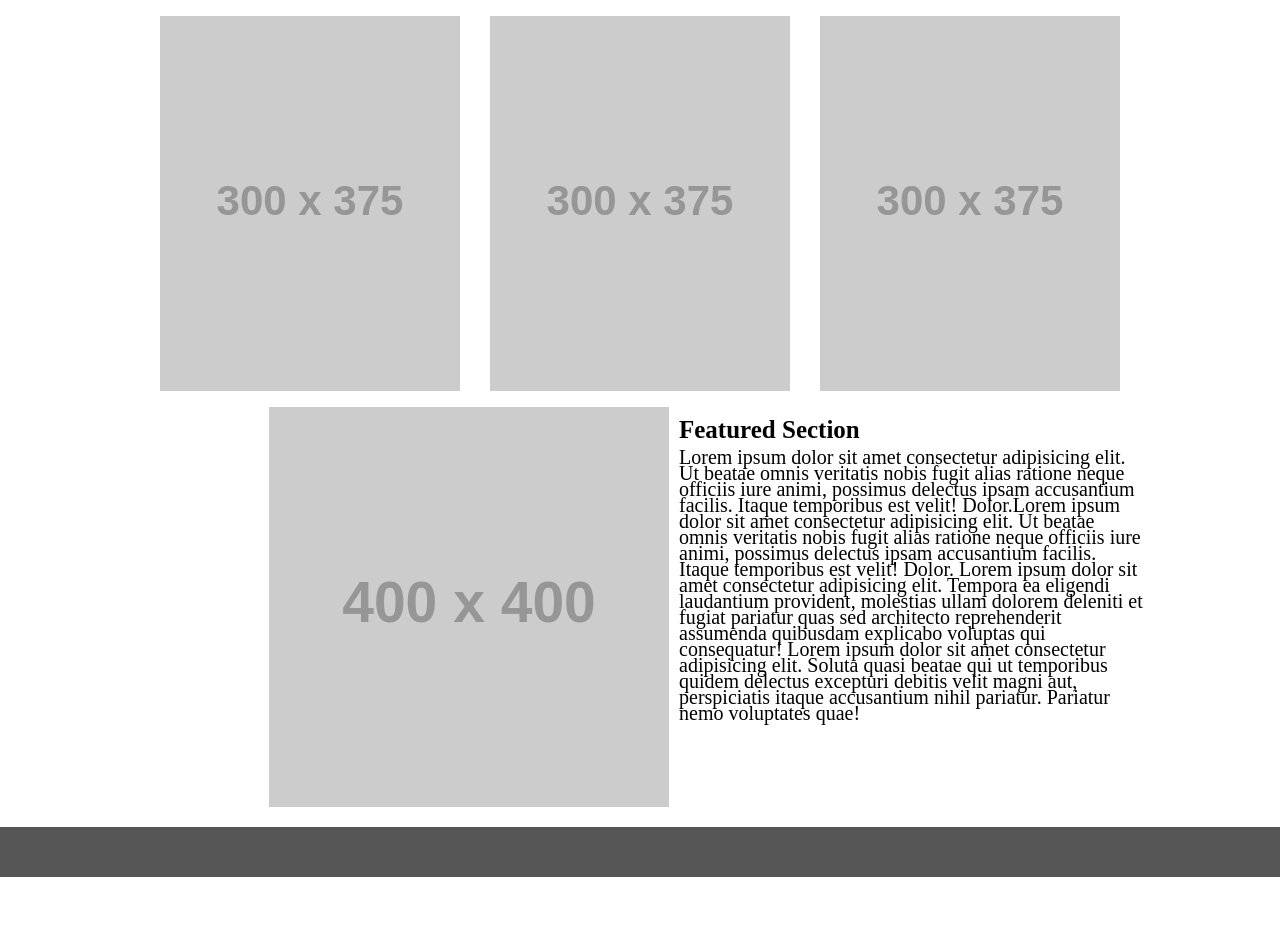
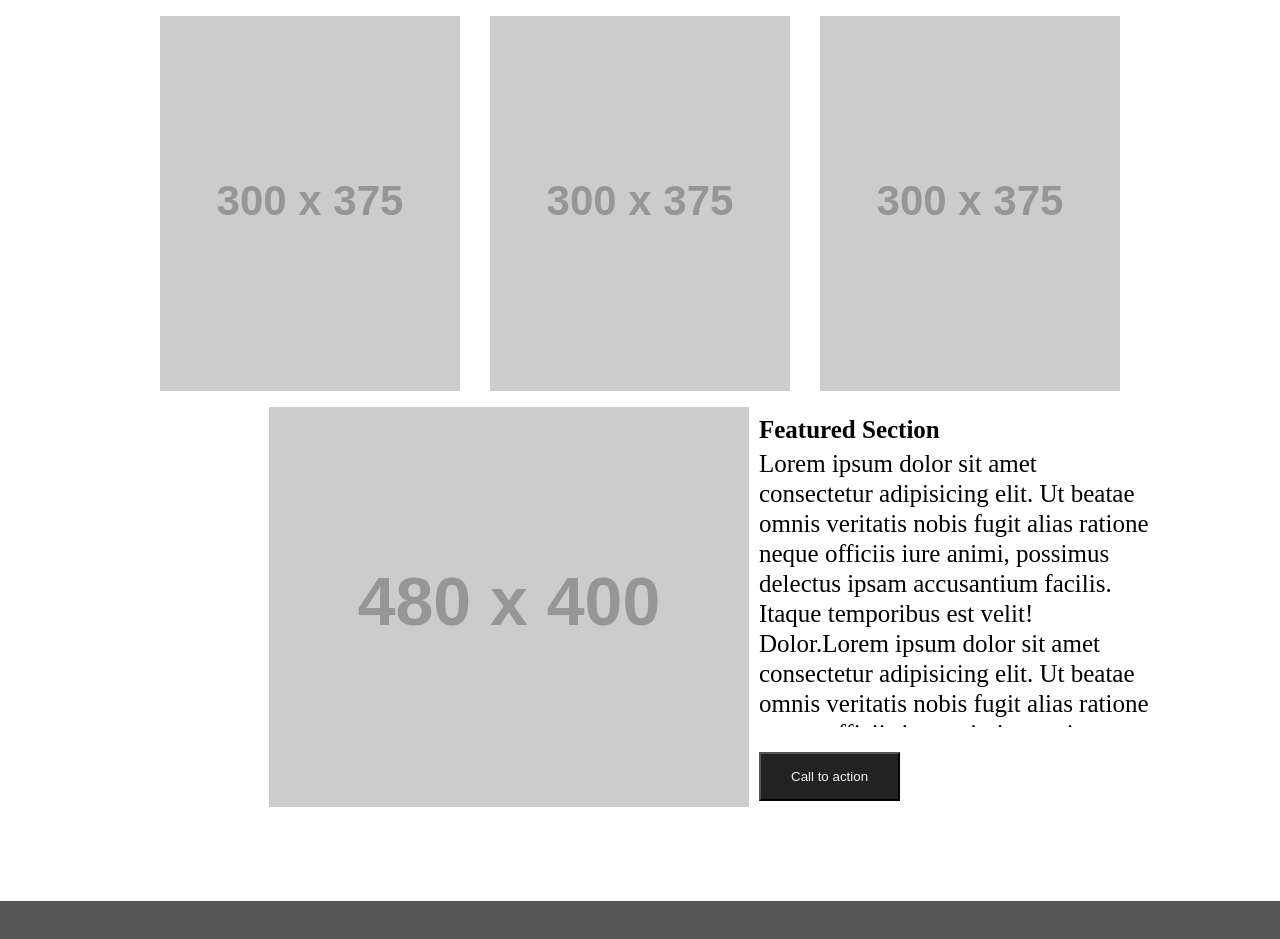
Before and after one commit to Mohammed-Alramahi/wirefame-exercise, a plain HTML site: page index.html in a window 1280 px wide. Shown: the part 600-1539 px from the top of the page. Before the commit the page ends 1477 px from the top, so only its background shows below. Drawn offline with Linux system fonts and the light colour scheme; placeholder pictures from the web are drawn by us.

Commit message:
refactored article section

```diff
--- a/css/style.css
+++ b/css/style.css
@@ -40,6 +40,7 @@ main{
 article{
    width: 90%;
    margin-left: 205px;
+
 }
 article img{
   display: inline;
@@ -54,21 +55,27 @@ article h2{
 article div{
     max-height: 300px;
     overflow: scroll;
+    scroll-snap-type: none;
     padding: 10px;
-    width: 45%;
+    width: 38%;
+    height: max-content;
+    margin-bottom: 10px;
 }
 article div p{
-    line-height: 0.8;
+    line-height: 1.2;
     display: inline-block;
-    font-size: 20px;
+    font-size: 25px;
+    box-sizing: content-box;
+
 }
-article div button{
+article  button{
  background-color: #222222;
  color:  #f2f2f2;
  padding: 15px 30px;
  margin-top: 15px;
+ margin-left: 10px;
 }
-article div button:hover{
+article  button:hover{
     background-color: #555555;
 }
 footer{
@@ -77,3 +84,6 @@ footer{
     background-color: #555555;
     width: 100%;
 }
+::-webkit-scrollbar {
+    display: none;
+}
--- a/index.html
+++ b/index.html
@@ -38,13 +38,18 @@
                </div>
        </section>
        <article>
-           <img src="https://via.placeholder.com/400x400/sss" class="placeholder" alt="placeholder">
+           <img src="https://via.placeholder.com/480x400/sss" class="placeholder" alt="placeholder">
            <div>
             <h2>Featured Section</h2>
-           <p>Lorem ipsum dolor sit amet consectetur adipisicing elit. Ut beatae omnis veritatis nobis fugit alias ratione neque officiis iure animi, possimus delectus ipsam accusantium facilis. Itaque temporibus est velit! Dolor.Lorem ipsum dolor sit amet consectetur adipisicing elit. Ut beatae omnis veritatis nobis fugit alias ratione neque officiis iure animi, possimus delectus ipsam accusantium facilis. Itaque temporibus est velit! Dolor. Lorem ipsum dolor sit amet consectetur adipisicing elit. Tempora ea eligendi laudantium provident, molestias ullam dolorem deleniti et fugiat pariatur quas sed architecto reprehenderit assumenda quibusdam explicabo voluptas qui consequatur! Lorem ipsum dolor sit amet consectetur adipisicing elit. Soluta quasi beatae qui ut temporibus quidem delectus excepturi debitis velit magni aut, perspiciatis itaque accusantium nihil pariatur. Pariatur nemo voluptates quae!</p>
-           <button>Call to action</button>
+           <p>Lorem ipsum dolor sit amet consectetur adipisicing elit. Ut beatae omnis veritatis nobis fugit alias ratione neque officiis iure animi,
+               possimus delectus ipsam accusantium facilis. Itaque temporibus est velit! Dolor.Lorem ipsum dolor sit amet consectetur adipisicing elit. Ut beatae omnis veritatis nobis fugit alias ratione neque officiis iure animi
+               , possimus delectus ipsam accusantium facilis. Itaque temporibus est velit!
+               Dolor. Lorem ipsum dolor sit amet consectetur adipisicing elit.
+               Tempora ea eligendi laudantium provident, molestias ullam dolorem deleniti et fugiat pariatur quas
+                sed architecto reprehenderit assumenda quibusdam explicabo voluptas qui consequatur!
+            </p>
         </div>
-
+        <button>Call to action</button>
        </article>
    </main>
    <footer>
```
